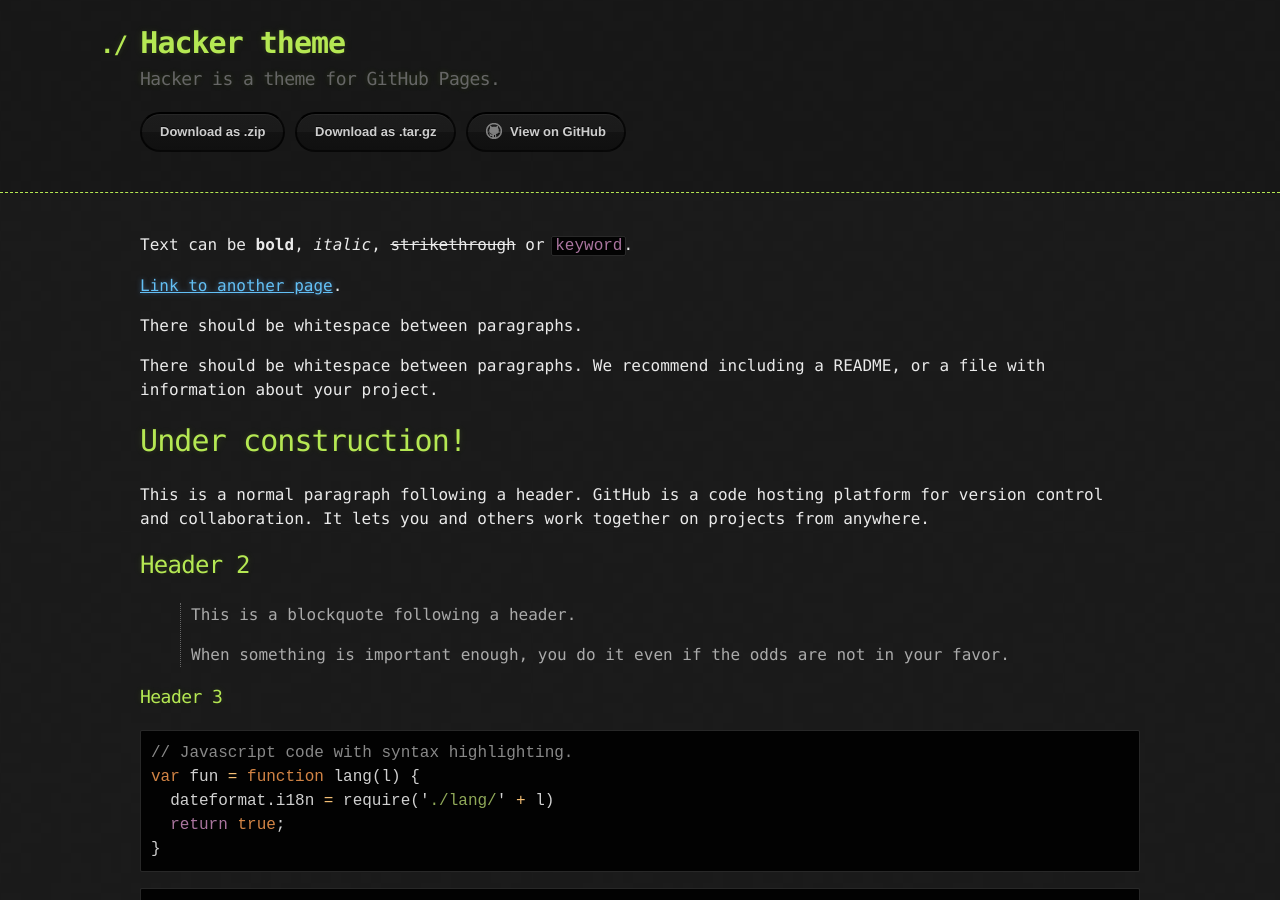
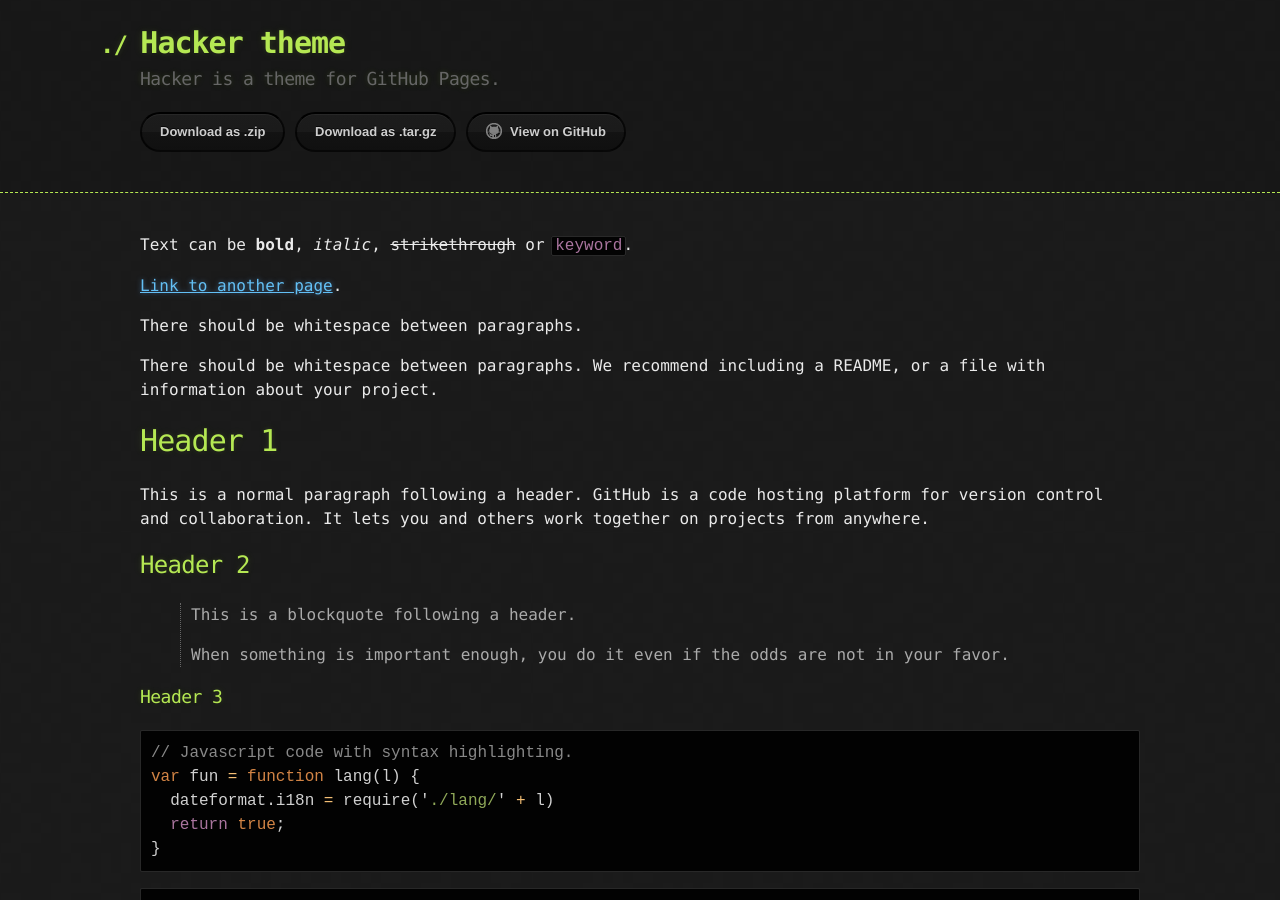
Before and after one commit to laughtersec/laughtersec.github.io, a Jekyll site: the page built from index.md, in a window 1280 px wide and 900 px high. Built offline with Jekyll 4.4.1, drawn with Linux system fonts in a browser that asks for light colours.

Commit message:
Update index.md

```diff
--- a/index.md
+++ b/index.md
@@ -10,7 +10,7 @@ There should be whitespace between paragraphs.
 
 There should be whitespace between paragraphs. We recommend including a README, or a file with information about your project.
 
-# Under construction!
+# Header 1
 
 This is a normal paragraph following a header. GitHub is a code hosting platform for version control and collaboration. It lets you and others work together on projects from anywhere.
 
```
